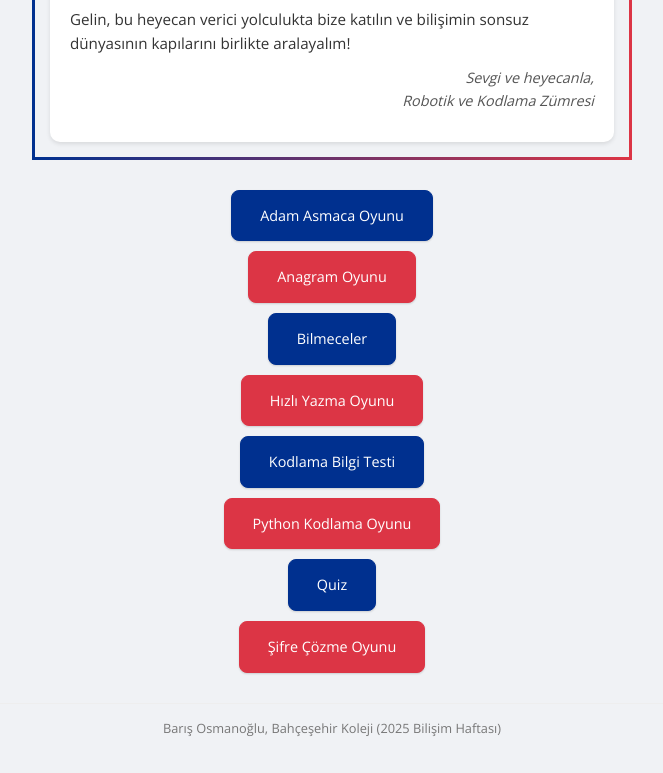
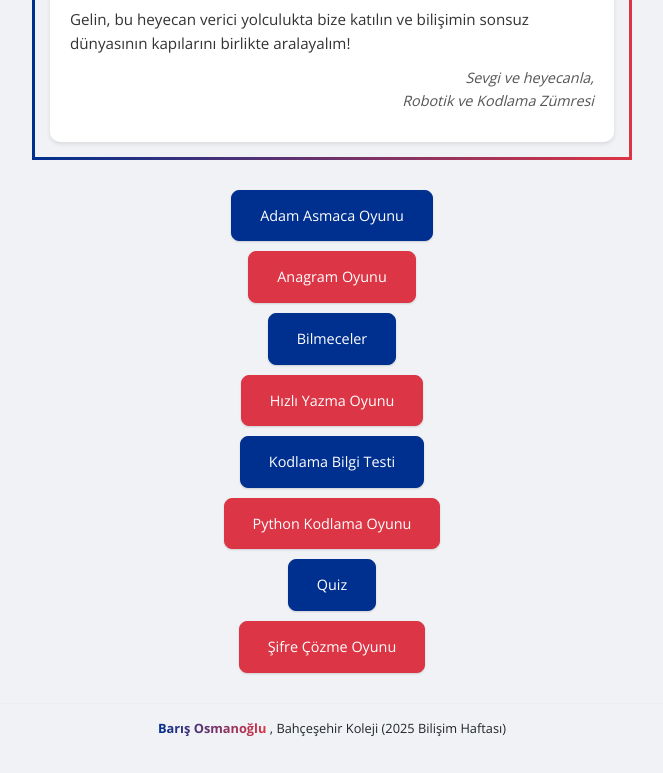
Before and after one commit to barisosmanoglu/bk-bilisim-haftasi, a plain HTML site: page index.html in a window 1280 px wide. Shown: the part 917-1690 px from the top of the page, without its empty margins (308-971 px from the left). Drawn offline with nearby package versions, Linux system fonts and the light colour scheme.

Commit message:
Update index.html

```diff
--- a/index.html
+++ b/index.html
@@ -155,15 +155,21 @@
         }
 
         footer {
-            margin-top: 30px; /* Margin'i azalttım */
-            padding: 15px; /* Padding'i azalttım */
+        margin-top: 30px;
+        padding: 15px;
         text-align: center;
-            color: #777;
-            font-size: 0.8rem; /* Font boyutunu küçülttüm */
+        font-size: 0.8rem;
         border-top: 1px solid #eee;
         width: 100%;
         opacity: 0;
         animation: fadeIn 1s ease-out 1.4s forwards;
+    }
+
+    footer span.gradient-text {
+        background: linear-gradient(to right, #00308F, #dc3545);
+        -webkit-background-clip: text;
+        -webkit-text-fill-color: transparent;
+        font-weight: bold; /* İsteğe bağlı olarak kalın yapabilirsiniz */
     }
 
         /* Küçük ekranlar için (telefonlar) */
@@ -251,7 +257,7 @@
     </div>
 
     <footer class="footer">
-        Barış Osmanoğlu, Bahçeşehir Koleji (2025 Bilişim Haftası)
+       <span class="gradient-text" >Barış Osmanoğlu</span> , Bahçeşehir Koleji (2025 Bilişim Haftası)
     </footer>
 
     <script src="https://code.jquery.com/jquery-3.5.1.slim.min.js"></script>
```
Lines whose indentation alone changed are shown as unchanged.
